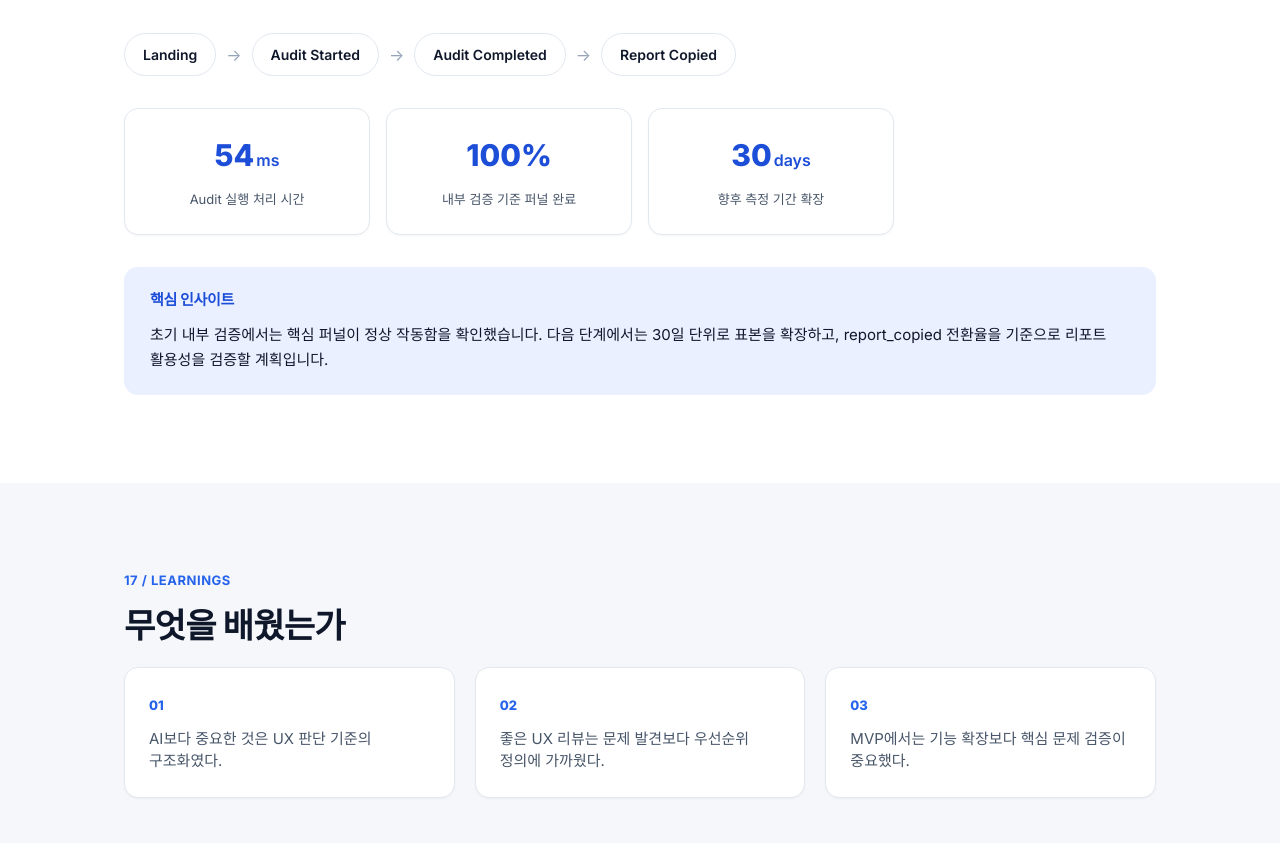
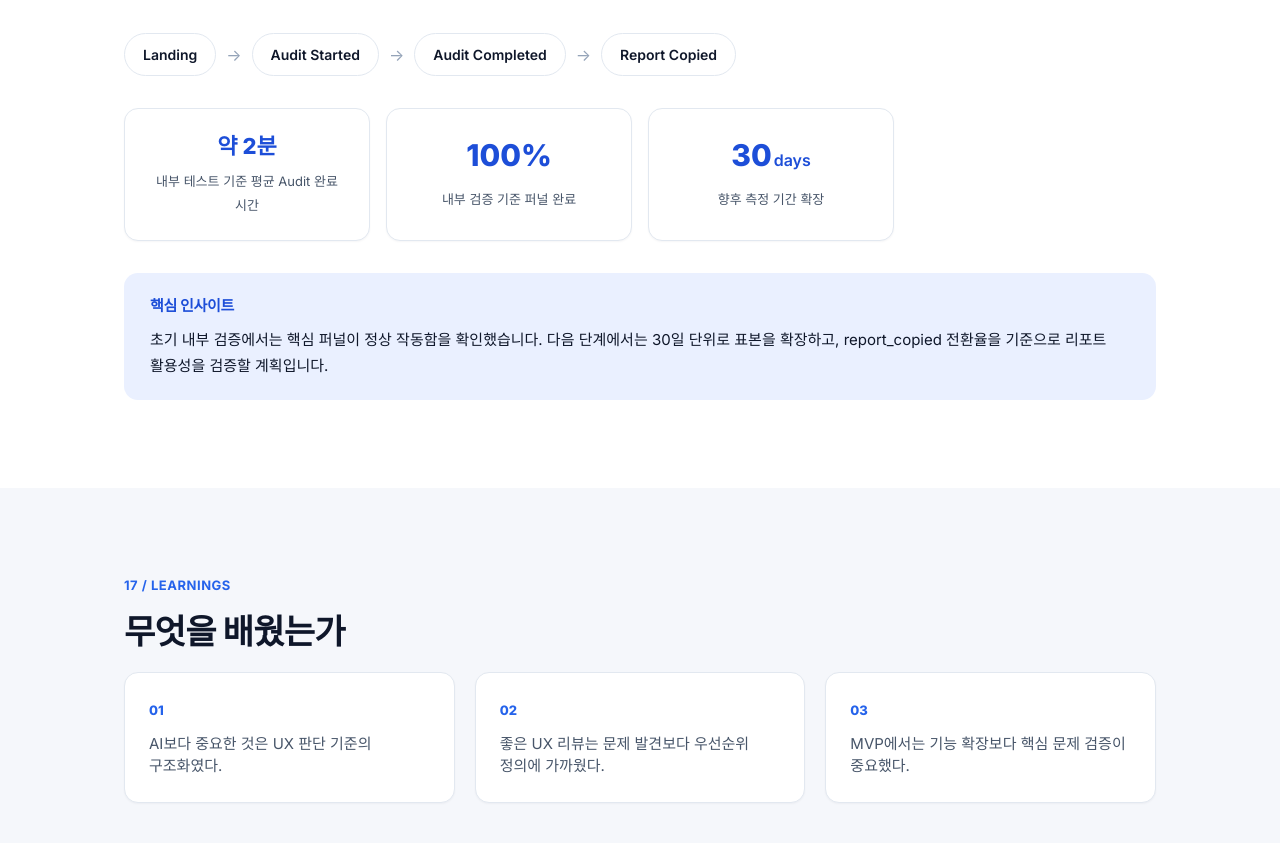
Before and after one commit to jkrakisis/AI_AUDIT, a plain HTML site: page index.html in a window 1280 px wide. Shown: the part 10841-11684 px from the top of the page. Drawn offline with Linux system fonts and the light colour scheme; a web font is replaced by a local one.

Commit message:
Validation 섹션 처리 시간 수정 — 54ms → 약 2분

```diff
--- a/index.html
+++ b/index.html
@@ -471,7 +471,7 @@
         <span>Report Copied</span>
       </div>
       <div class="stat-grid">
-        <div class="stat-card"><span class="stat-num">54<small>ms</small></span><span class="stat-label">Audit 실행 처리 시간</span></div>
+        <div class="stat-card"><span class="stat-num stat-live">약 2분</span><span class="stat-label">내부 테스트 기준 평균 Audit 완료 시간</span></div>
         <div class="stat-card"><span class="stat-num">100%</span><span class="stat-label">내부 검증 기준 퍼널 완료</span></div>
         <div class="stat-card"><span class="stat-num">30<small>days</small></span><span class="stat-label">향후 측정 기간 확장</span></div>
       </div>
```
